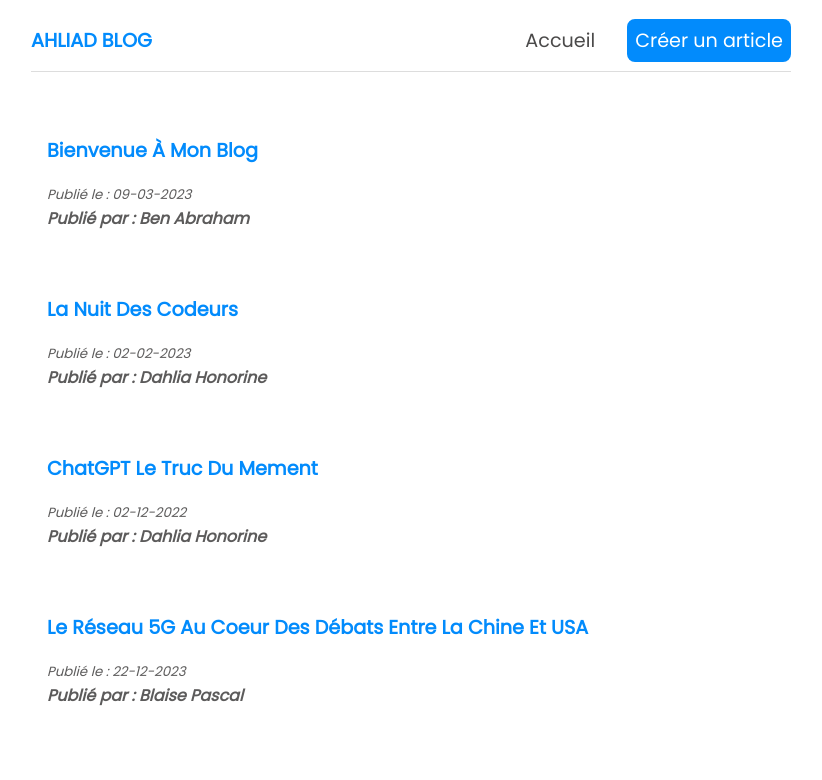
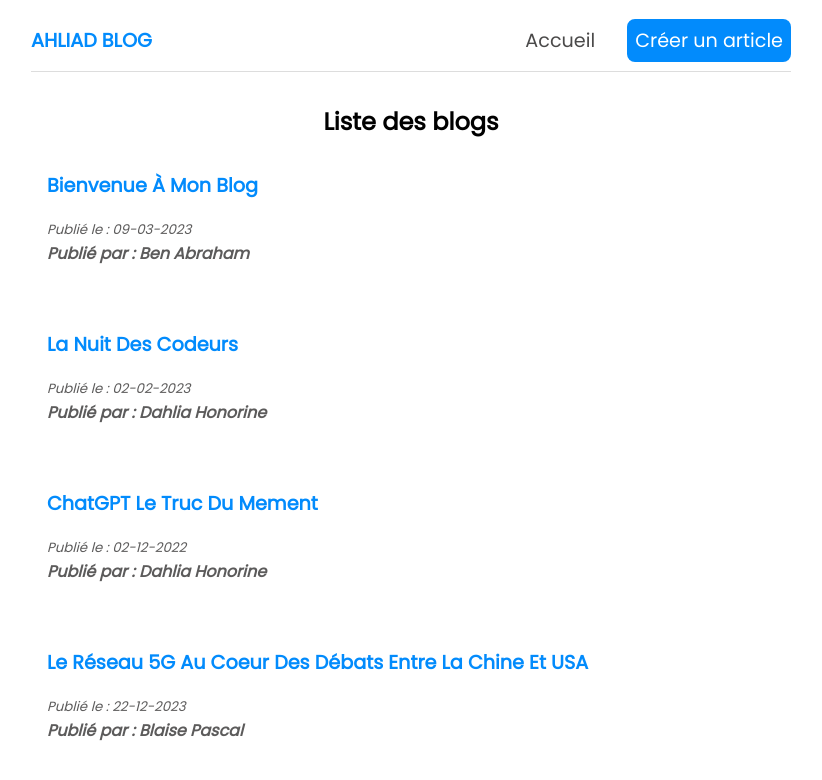
Before and after one commit to AbrahamBen/hello-blog, a React (Create React App) app: page / in a window 1280 px wide. Shown: the top 780 px of the page, without its empty margins (229-1051 px from the left). Built offline with nearby package versions, Linux system fonts and the light colour scheme.

Commit message:
Adding component for bloglist

```diff
--- /dev/null
+++ b/src/BlogList.js
@@ -0,0 +1,20 @@
+//Destructuration
+const BlogList = ({blogs,title}) => {
+
+    return (
+        <div className="bloglist">
+            <h2>{title}</h2>
+        {
+            blogs.map((blog)=>(
+                <div className="blog" key={blog.id}>
+                <a href="" className="blog-titre">{blog.title}</a>
+                <small className="blog-publication-date">Publié le : {blog.date}</small>
+                <p className="blog-author">Publié par : {blog.author}</p>
+            </div>
+            ))
+        }
+   </div>
+     );
+}
+
+export default BlogList;
--- a/src/Home.js
+++ b/src/Home.js
@@ -1,4 +1,5 @@
 import { useState } from "react";
+import BlogList from "./BlogList";
 const Home = () => {
 
     const [blogs, setBlog]=useState([
@@ -35,17 +36,7 @@
     ]);
     return (
         <div className="home">
-           <div className="bloglist">
-                {
-                    blogs.map((blog)=>(
-                        <div className="blog" key={blog.id}>
-                        <a href="" className="blog-titre">{blog.title}</a>
-                        <small className="blog-publication-date">Publié le : {blog.date}</small>
-                        <p className="blog-author">Publié par : {blog.author}</p>
-                    </div>
-                    ))
-                }
-           </div>
+          <BlogList blogs={blogs} title ={'Liste des blogs'}/>
         </div>
      );
 }
```
